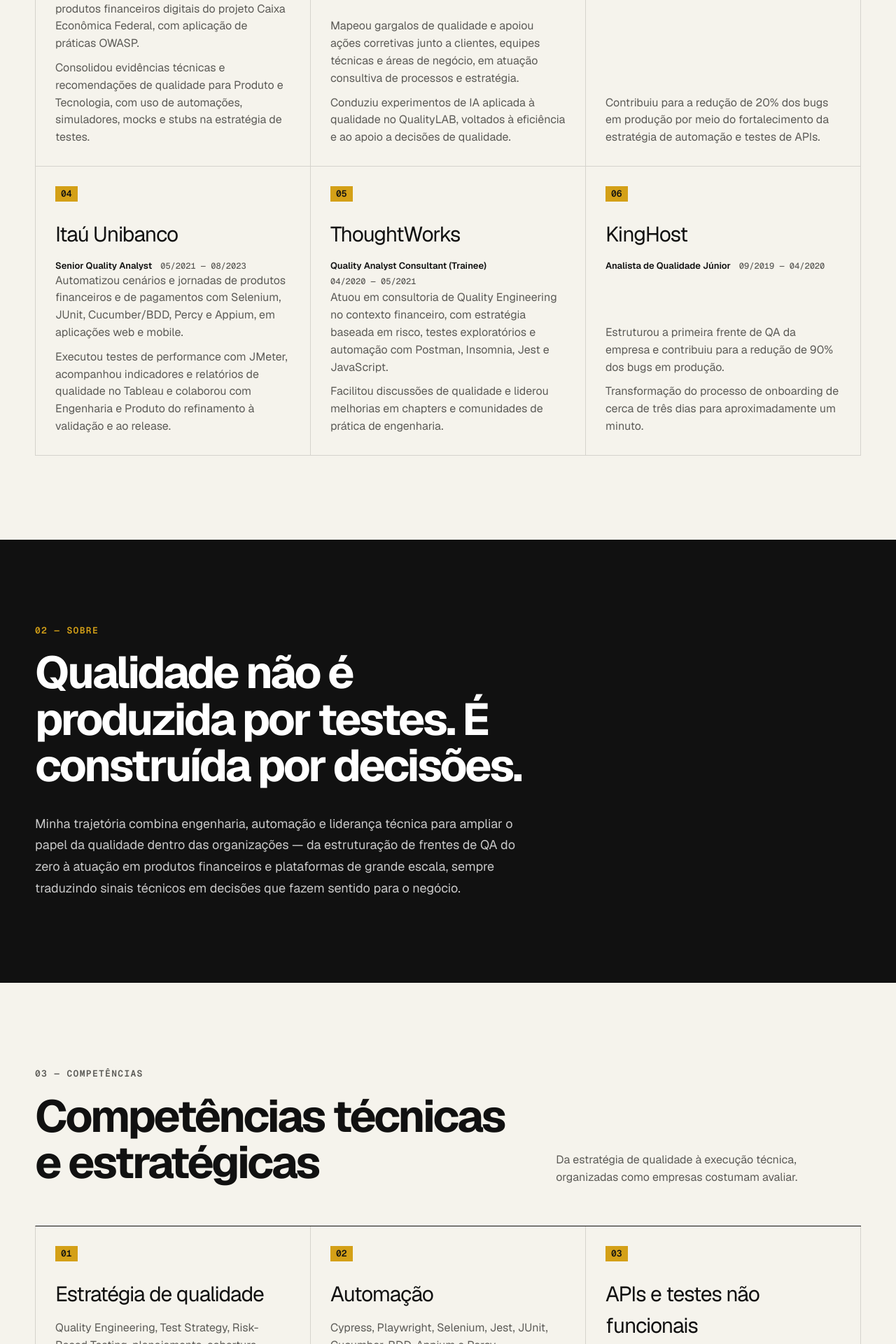
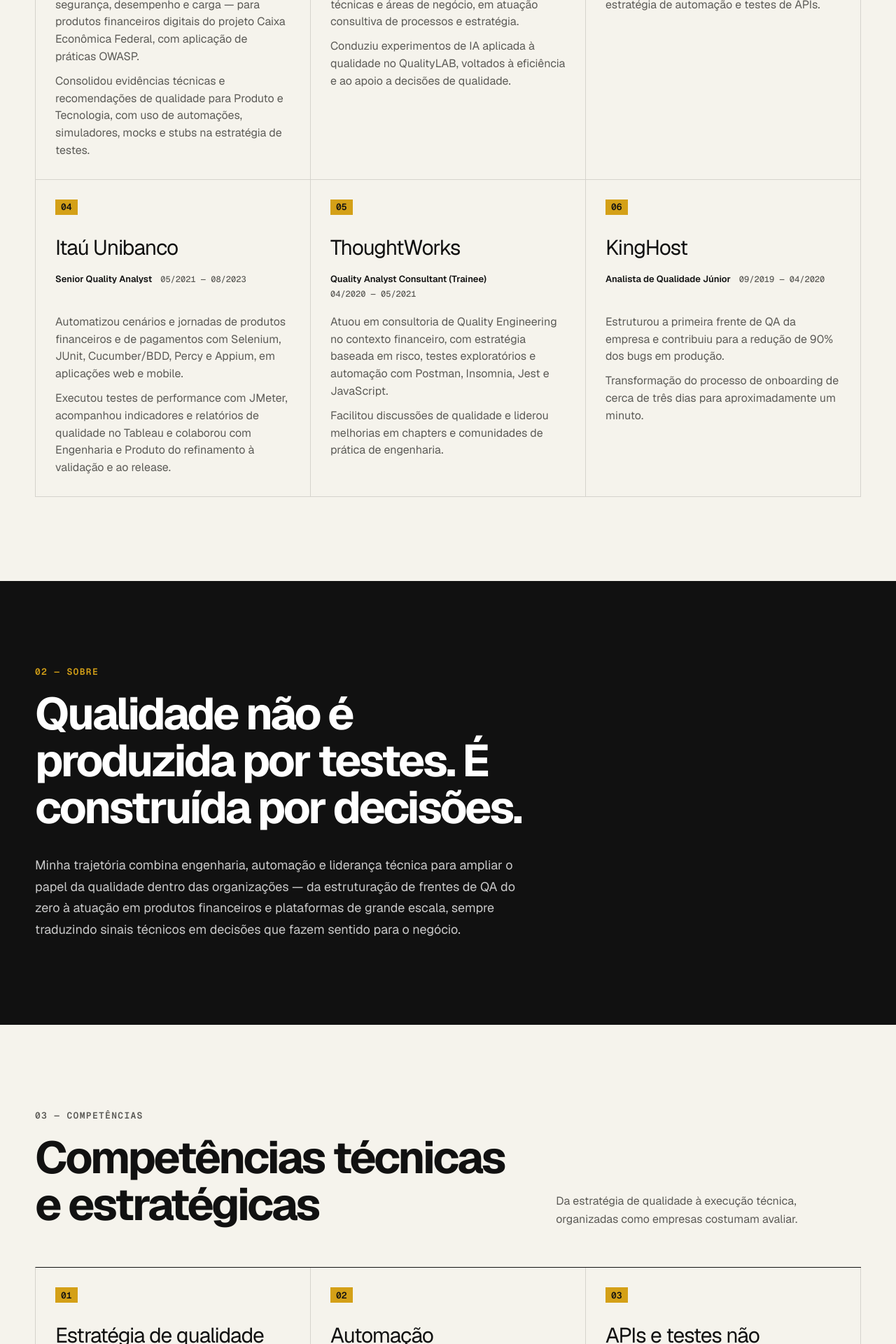
Before and after one commit to jonasqasoftware/jonas-davila-portfolio, a Next.js app: page / in a window 1280 px wide. Shown: the part 1320-3240 px from the top of the page at 70% size. Built offline with nearby package versions, Linux system fonts and the light colour scheme.

Commit message:
fix: alinhar conteúdo dos cards (#14)

```diff
--- a/app/globals.css
+++ b/app/globals.css
@@ -120,6 +120,7 @@
 }
 .expertise-card p{color:var(--muted);line-height:1.55;margin:0}
 .expertise-card ul{margin:auto 0 0;padding:0;list-style:none;display:grid;gap:10px}
+#experiencia .expertise-card ul{margin-top:0}
 .expertise-card li{color:var(--muted);line-height:1.55}
 
 .experience-meta{display:flex;flex-wrap:wrap;align-items:baseline;gap:6px 12px;margin:0 0 14px}
@@ -132,6 +133,17 @@
 .project-link{display:inline-flex;align-items:center;gap:6px;font:600 var(--text-sm)/1.3 var(--font-sans);color:var(--ink);text-decoration:underline;text-underline-offset:3px}
 .project-link:hover{color:var(--gold)}
 #projetos .expertise-card h3{margin-top:0}
+
+@media (min-width: 901px) {
+  #experiencia .experience-meta {
+    min-height: 58px;
+    align-content: flex-start;
+  }
+
+  #competencias .expertise-card h3 {
+    min-height: 3em;
+  }
+}
 
 .card-index { display:inline-flex; align-items:center; justify-content:center; align-self:flex-start; width:max-content; flex:0 0 auto; min-width:30px; height:22px; padding:0 8px; background:var(--gold); color:var(--ink); font:600 var(--text-sm)/1 var(--font-mono); }
 
```
